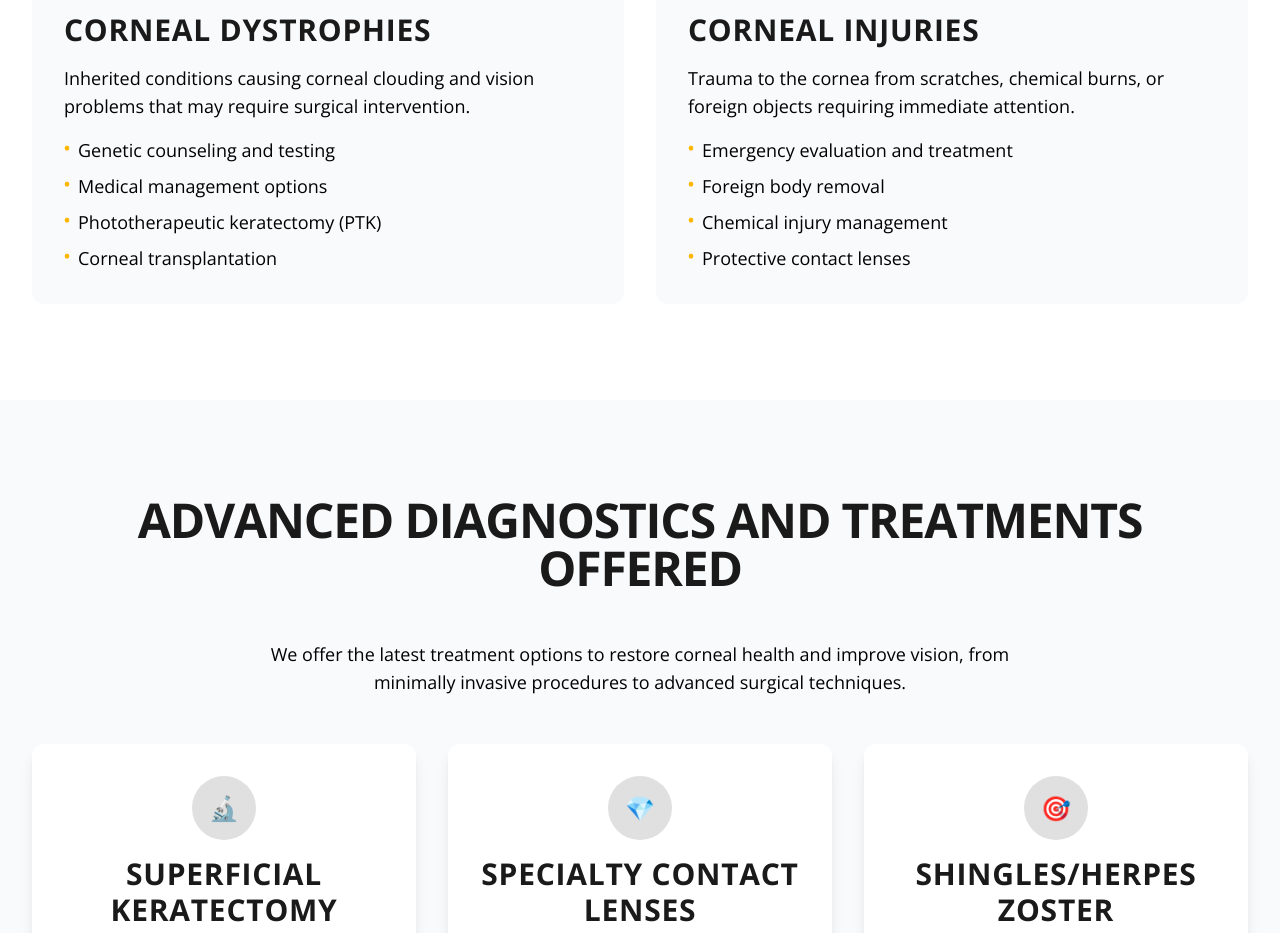
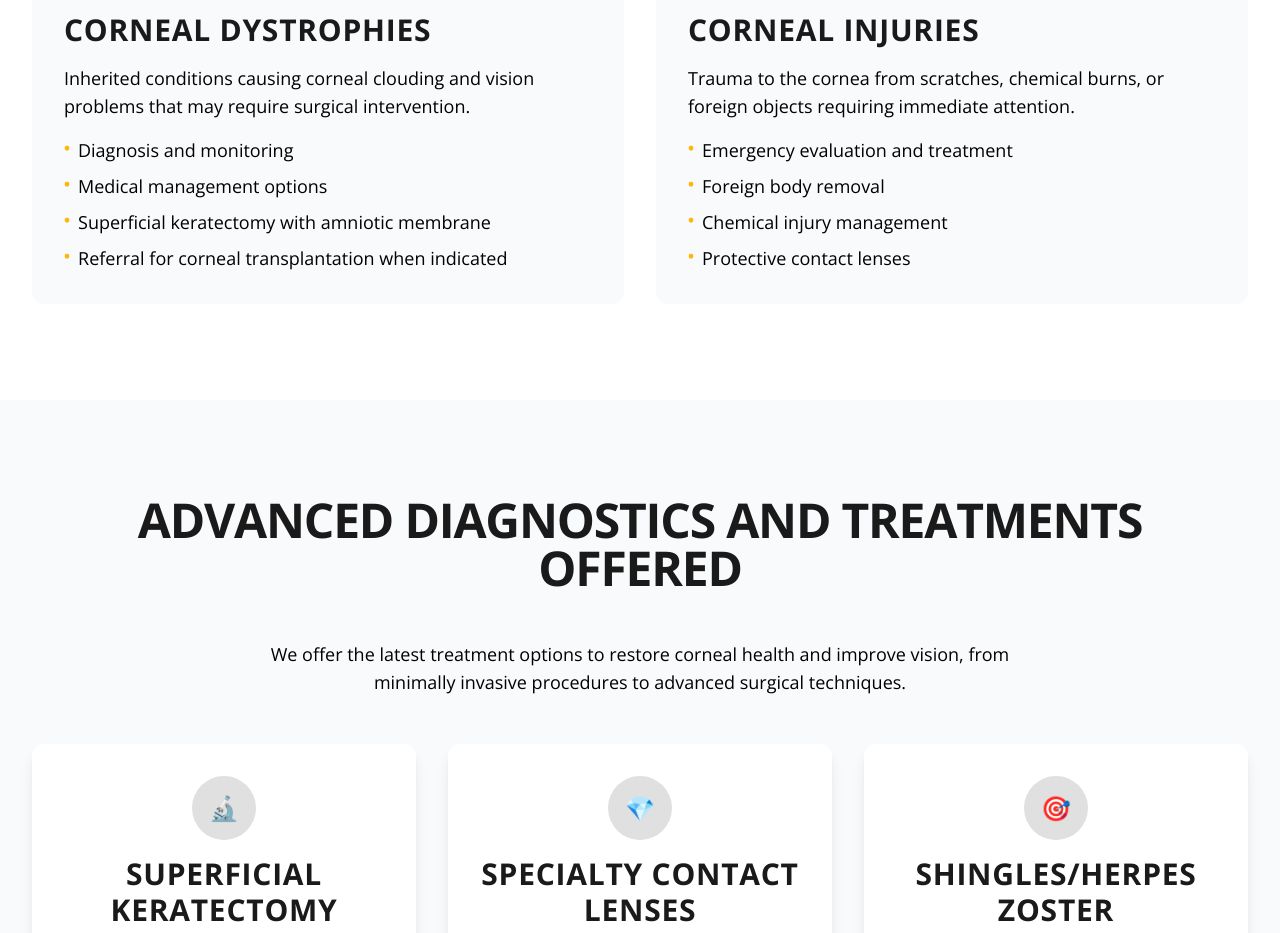
Before and after one commit to capelinsolutions/dr-zain-anwar-new, a React (Vite) app: page /services/corneal-disorders in a window 1280 px wide. Shown: the part 1820-2753 px from the top of the page. Built offline with nearby package versions, Linux system fonts and the light colour scheme.

Commit message:
Code edited in Lovable Code Editor

```diff
--- a/src/pages/CornealDisorders.tsx
+++ b/src/pages/CornealDisorders.tsx
@@ -166,7 +166,7 @@ const CornealDisorders = () => {
                 <ul className="space-y-2">
                   <li className="flex items-start space-x-2">
                     <span className="text-[#FFB703] font-bold">•</span>
-                    <Body className="text-black text-sm">Genetic counseling and testing</Body>
+                    <Body className="text-black text-sm">Diagnosis and monitoring</Body>
                   </li>
                   <li className="flex items-start space-x-2">
                     <span className="text-[#FFB703] font-bold">•</span>
@@ -174,11 +174,11 @@ const CornealDisorders = () => {
                   </li>
                   <li className="flex items-start space-x-2">
                     <span className="text-[#FFB703] font-bold">•</span>
-                    <Body className="text-black text-sm">Phototherapeutic keratectomy (PTK)</Body>
+                    <Body className="text-black text-sm">Superficial keratectomy with amniotic membrane</Body>
                   </li>
                   <li className="flex items-start space-x-2">
                     <span className="text-[#FFB703] font-bold">•</span>
-                    <Body className="text-black text-sm">Corneal transplantation</Body>
+                    <Body className="text-black text-sm">Referral for corneal transplantation when indicated</Body>
                   </li>
                 </ul>
               </div>
```
